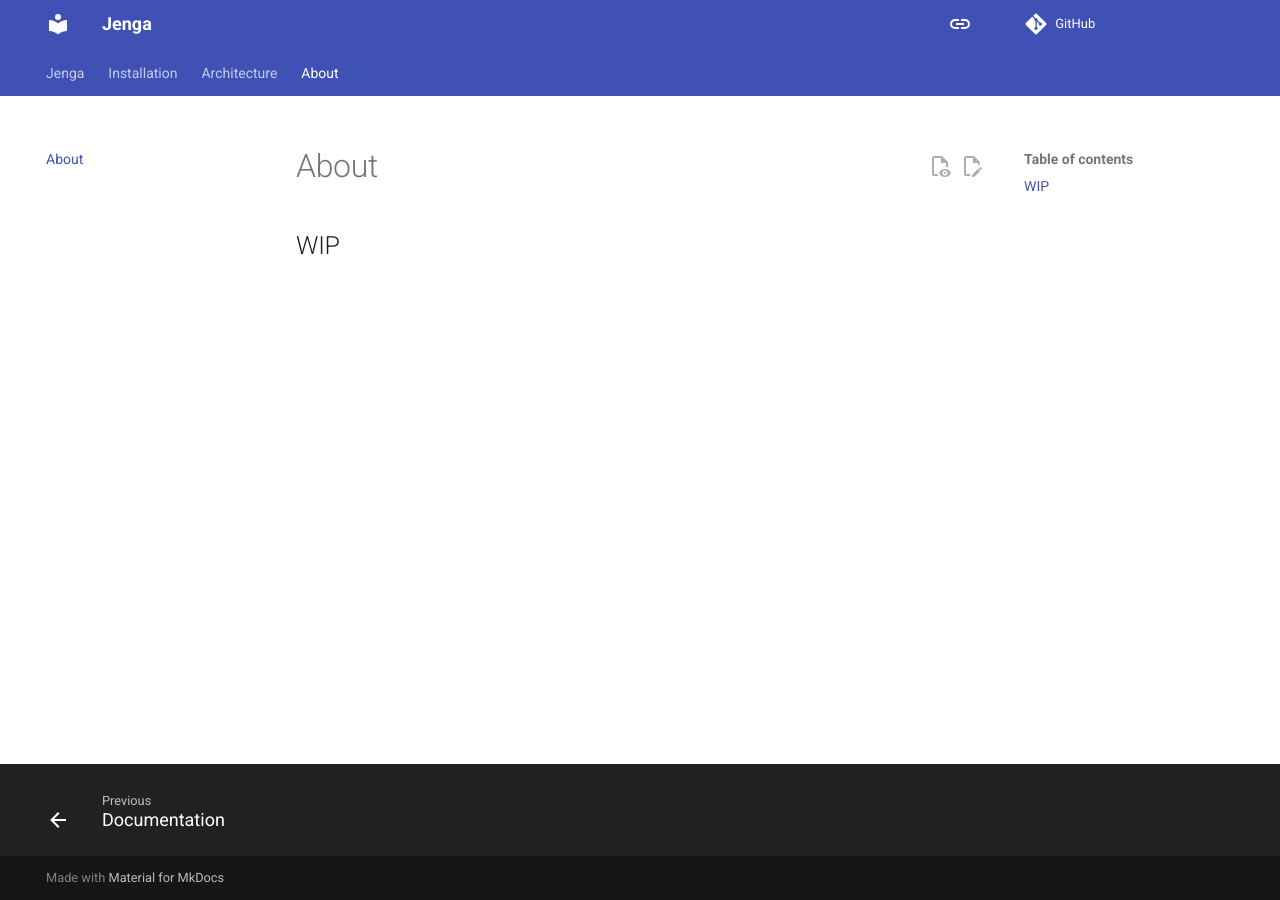
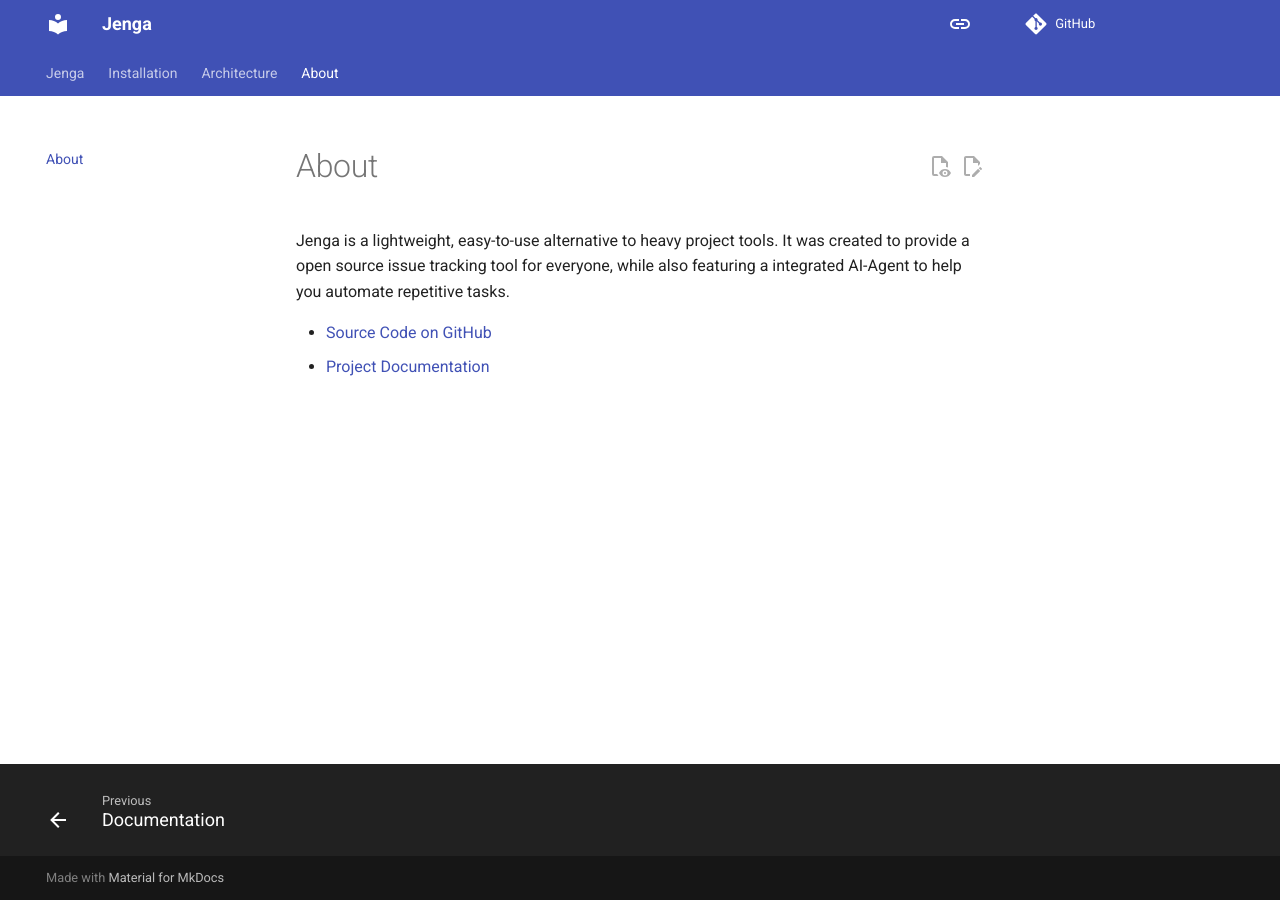
Before and after one commit to Jenga-PMS/Jenga-PMS.github.io, an MkDocs documentation site: the page built from docs/about.md, in a window 1280 px wide. Built offline with MkDocs 1.6.1 and Material for MkDocs 9.7.7, drawn with Linux system fonts in a browser that asks for light colours; comment, search, counter and statistics services are not loaded.

Commit message:
Update about.md

```diff
--- a/docs/about.md
+++ b/docs/about.md
@@ -1,2 +1,6 @@
 # About
-## WIP
+
+Jenga is a lightweight, easy-to-use alternative to heavy project tools. It was created to provide a open source issue tracking tool for everyone, while also featuring a integrated AI-Agent to help you automate repetitive tasks.
+
+- [Source Code on GitHub](https://github.com/Jenga-PMS/Jenga)
+- [Project Documentation](https://jenga-pms.github.io/)
```
